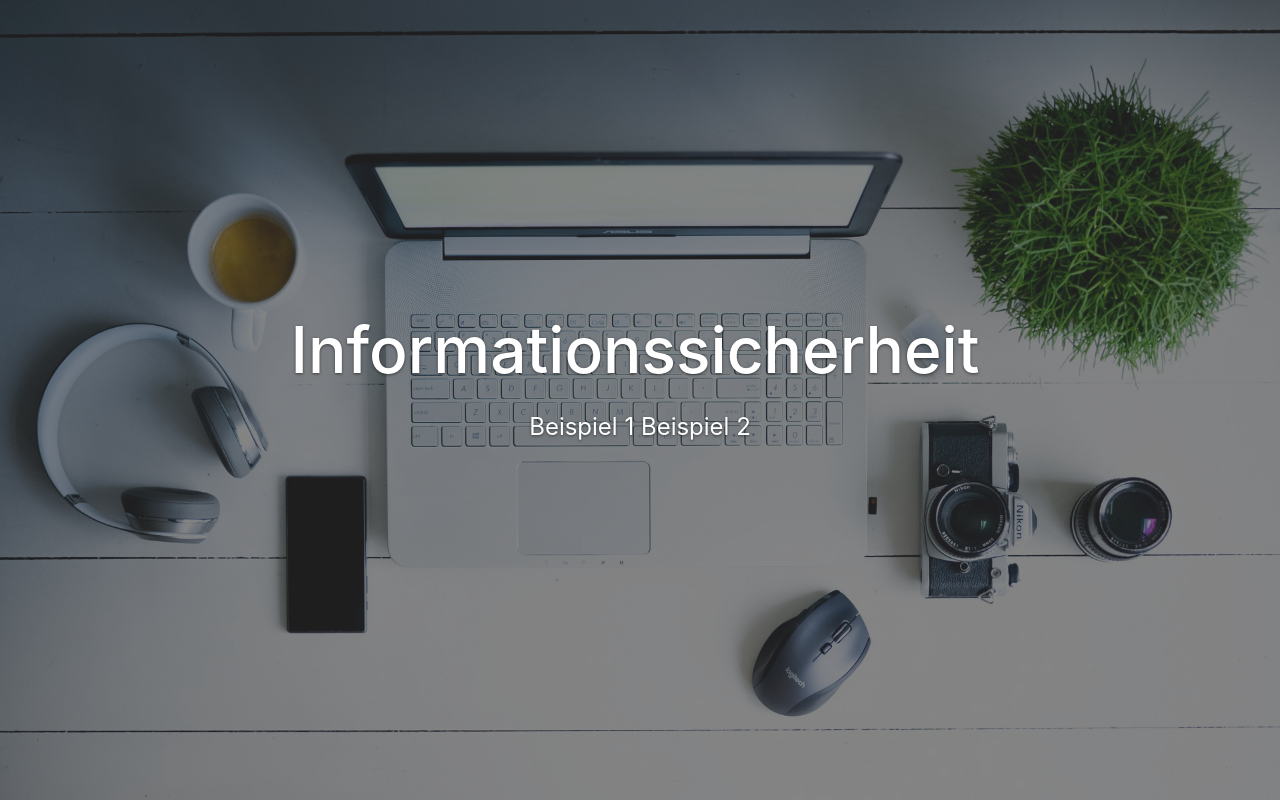
After one commit to MackeyProduction/security-presentation, a PHP site: template web/app/src/View/home.phtml in a window 1280 px wide. The commit adds this page. Run offline with PHP 8.4, Linux system fonts and the light colour scheme; the template is opened without the code that fills it, so the values that code supplies are empty.

Commit message:
- start page added

```diff
--- /dev/null
+++ b/web/app/src/View/home.phtml
@@ -0,0 +1,34 @@
+<!DOCTYPE html>
+<html lang="en">
+<head>
+    <meta charset="UTF-8">
+    <title>Informationssicherheit</title>
+
+    <link rel="stylesheet" type="text/css" href="assets/css/app.css">
+    <link rel="stylesheet" type="text/css" href="assets/css/bootstrap.css">
+
+    <script rel="script" type="application/javascript" src="assets/js/jquery-3.3.1.min.js"></script>
+    <script rel="script" type="application/javascript" src="assets/js/bootstrap.js"></script>
+</head>
+<body style="height: 100%; margin: 0;">
+<div class="welcomeTeaser">
+    <div class="welcomeTeaser after"></div>
+
+    <div class="welcomeTeaser-inner">
+        <div class="welcomeTeaser__description">
+            <div class="container">
+                <div class="welcomeTeaser__description-headline">
+                    <h1 class="text-center">Informationssicherheit</h1>
+                </div>
+            </div>
+            <div class="welcomeTeaser__description-text">
+                <p class="text-center">
+                    <a href="example-1.php">Beispiel 1</a>
+                    <a href="example-2.php">Beispiel 2</a>
+                </p>
+            </div>
+        </div>
+    </div>
+</div>
+</body>
+</html>
```
Also changed, not shown: web/app/src/Controller/IndexController.php (added, +28 -0 lines), web/public/index.php (+10 -1 lines), web/public/assets/css/app.css, web/public/assets/css/variables.css (added), web/public/assets/scss/app.scss, web/public/assets/scss/variables.scss (added).
